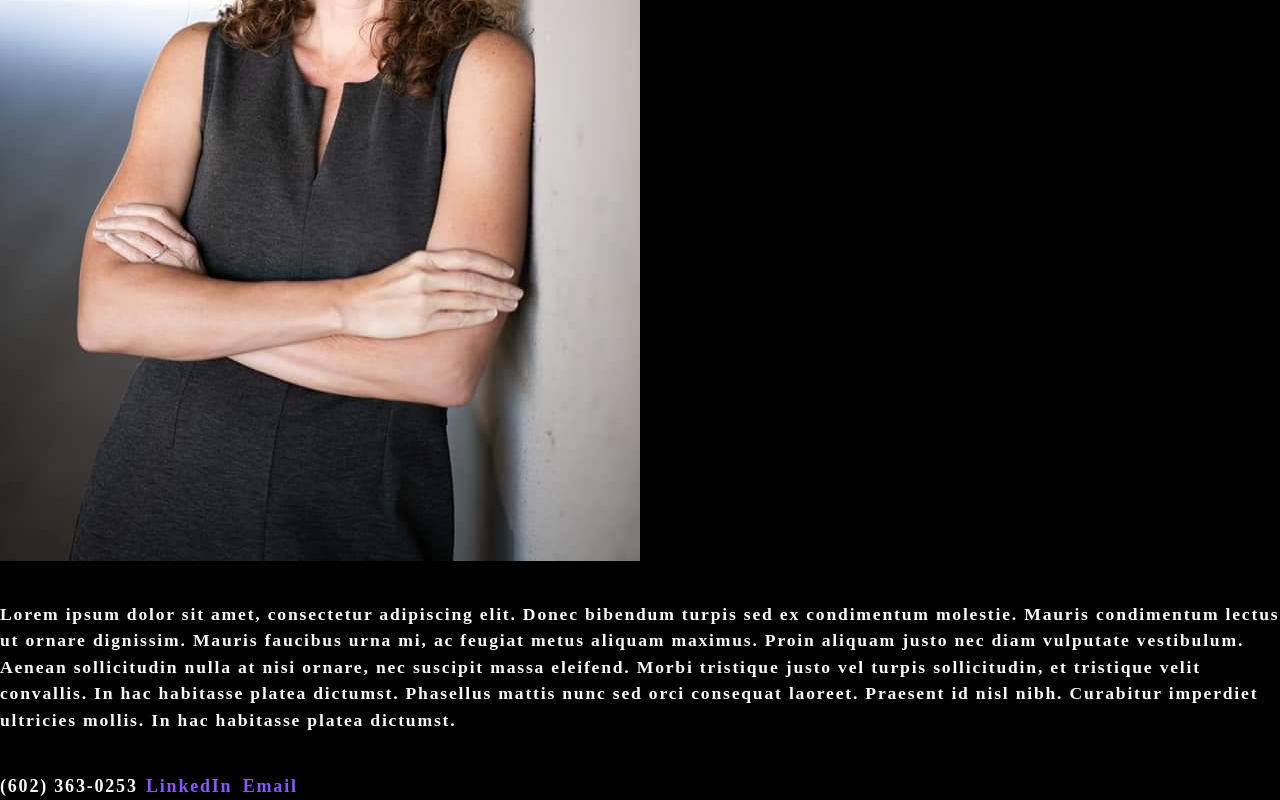
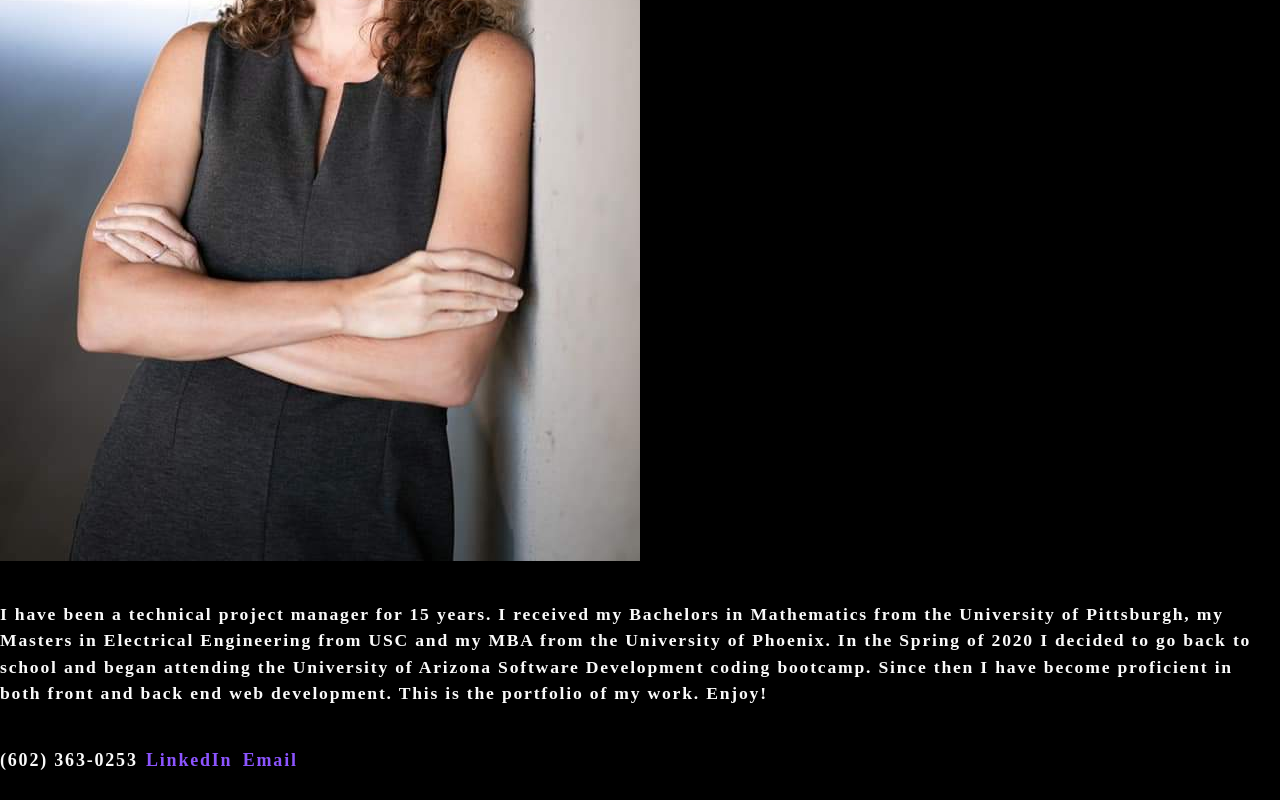
Before and after one commit to lafry5/react_portfolio, a React (Create React App) app: page / in a window 1280 px wide. Shown: the part 568-1368 px from the top of the page. After the commit the page ends 1342 px from the top, so only its background shows below. Built offline with nearby package versions, Linux system fonts and the light colour scheme.

Commit message:
about me updates

```diff
--- a/src/components/About/index.js
+++ b/src/components/About/index.js
@@ -9,13 +9,7 @@ function About() {
       <img src={coverImage} className="my-2" style={{ width: "50%", height: "50%" }} alt="cover" />
       <div className="my-2">
         <p>
-          Lorem ipsum dolor sit amet, consectetur adipiscing elit. Donec bibendum turpis sed ex
-          condimentum molestie. Mauris condimentum lectus ut ornare dignissim. Mauris faucibus urna
-          mi, ac feugiat metus aliquam maximus. Proin aliquam justo nec diam vulputate vestibulum.
-          Aenean sollicitudin nulla at nisi ornare, nec suscipit massa eleifend. Morbi tristique
-          justo vel turpis sollicitudin, et tristique velit convallis. In hac habitasse platea
-          dictumst. Phasellus mattis nunc sed orci consequat laoreet. Praesent id nisl nibh.
-          Curabitur imperdiet ultricies mollis. In hac habitasse platea dictumst.
+        I have been a technical project manager for 15 years. I received my Bachelors in Mathematics from the University of Pittsburgh, my Masters in Electrical Engineering from USC and my MBA from the University of Phoenix. In the Spring of 2020 I decided to go back to school and began attending the University of Arizona Software Development coding bootcamp. Since then I have become proficient in both front and back end web development. This is the portfolio of my work. Enjoy!
          </p>
         </div>
         {/* <Footer></Footer>    */}
--- a/src/components/PhotoList/index.js
+++ b/src/components/PhotoList/index.js
@@ -37,7 +37,7 @@ function Portfolio() {
     {
       name: 'Runbuddy',
       category: 'project',
-      description: 'Run buddy is a site that provides an overview of the trainers and their services',
+      description: 'Run buddy is a site that provides an overview of athletic trainers and their services',
       link: "https://lafry5.github.io/run-buddy/",
       repo: "https://github.com/lafry5/run-buddy"
     },
```
